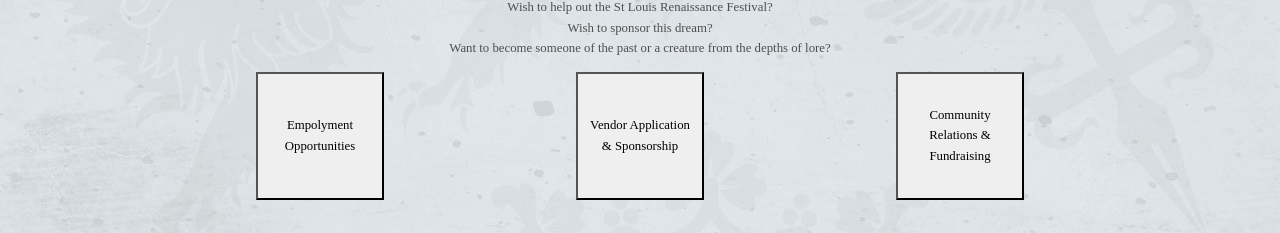
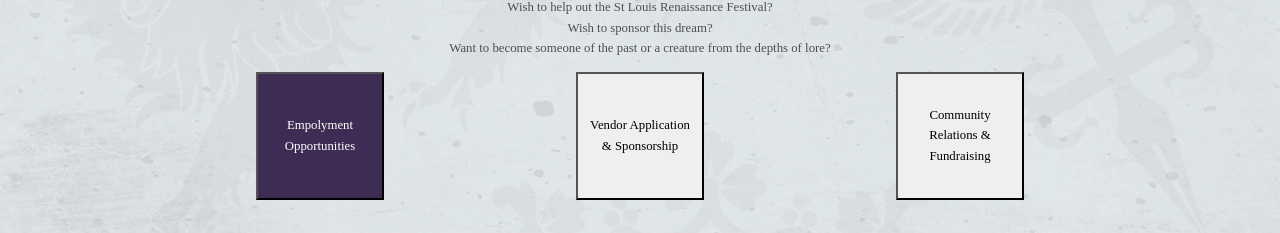
Before and after one commit to Chaotic-Nite/STL-renfest, a React (Create React App) app: page /getting-involved in a window 1280 px wide. Shown: the part 506-739 px from the top of the page. Built offline with nearby package versions, Linux system fonts and the light colour scheme; a web font is replaced by a local one.

Commit message:
added css to involved

```diff
--- a/src/css/additional-styles.css
+++ b/src/css/additional-styles.css
@@ -161,3 +161,14 @@
   height: 10vw;
   margin: 1vw 0;
 }
+
+#employ-involve{
+  background-color: rgb(62, 44, 85);
+  color: white
+}
+
+#employ-involve:hover{
+  background-image: url('../images/crown-overlay.jpg');
+  background-size: cover;
+  background-position: center;
+}
--- a/src/pages/getting-involved.js
+++ b/src/pages/getting-involved.js
@@ -23,15 +23,15 @@
             }}
           >
             <Link to="/employment">
-              <button className="involve-bttn">Empolyment Opportunities</button>
+              <button className="involve-bttn" id='employ-involve'>Empolyment Opportunities</button>
             </Link>
             <Link to="vendor-application">
-              <button className="involve-bttn">
+              <button className="involve-bttn" id='vendor-involve'>
                 Vendor Application &#38; Sponsorship
               </button>
             </Link>
             <Link to="/community-relations-fundraising">
-              <button className="involve-bttn">
+              <button className="involve-bttn" id='community-involve'>
                 Community Relations &#38; Fundraising
               </button>
             </Link>
--- a/src/pages/key-policies.js
+++ b/src/pages/key-policies.js
@@ -6,7 +6,7 @@
         <>
             <h1 className='page-header'>Key Policies</h1>
             <div className='margin-width two-col'>
-                <div>rawr</div>
+                <div>Under Construction</div>
                 <div className='col2'>
                     <h3 className="col2-header">Plan Your Visit</h3>
                     <ul>
```
